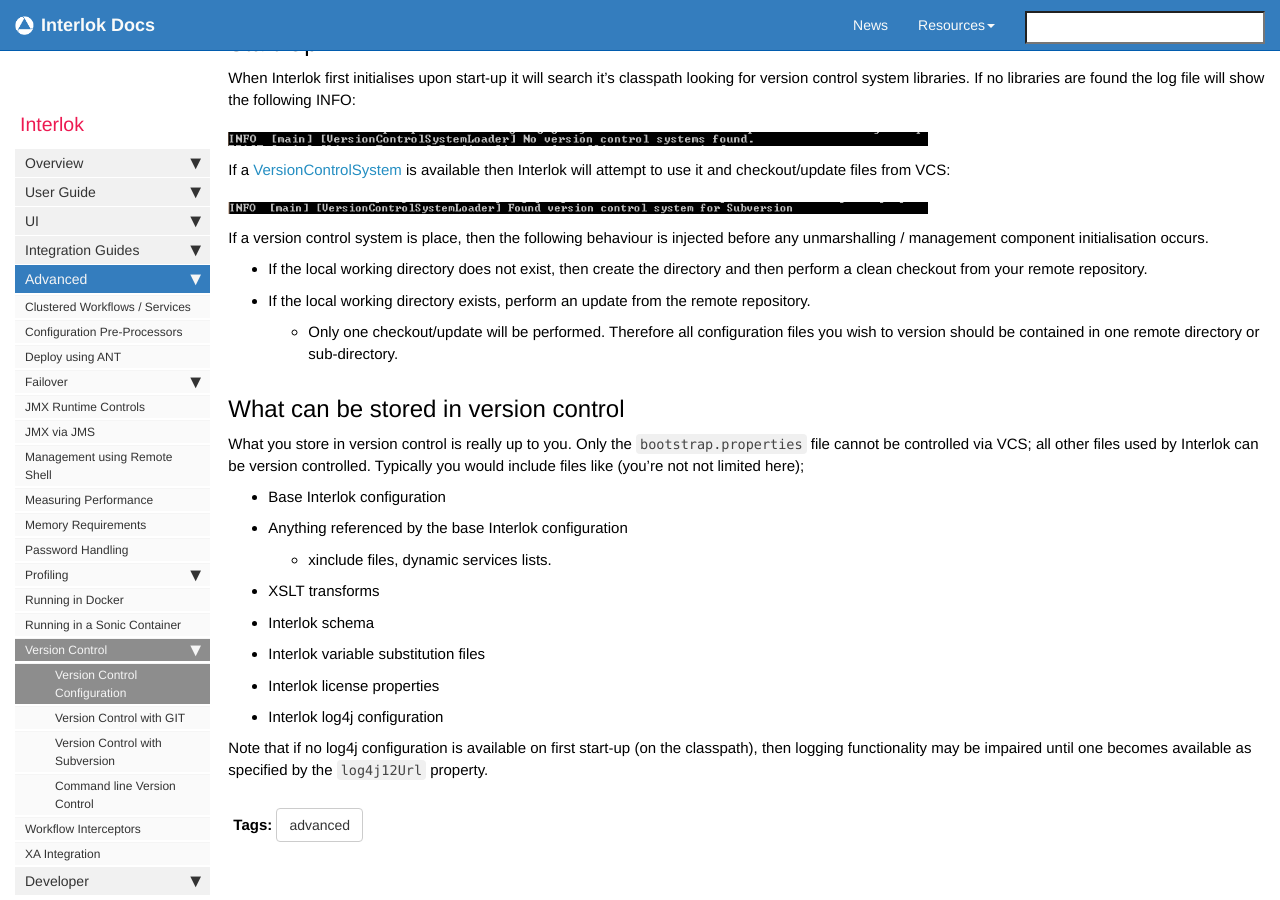
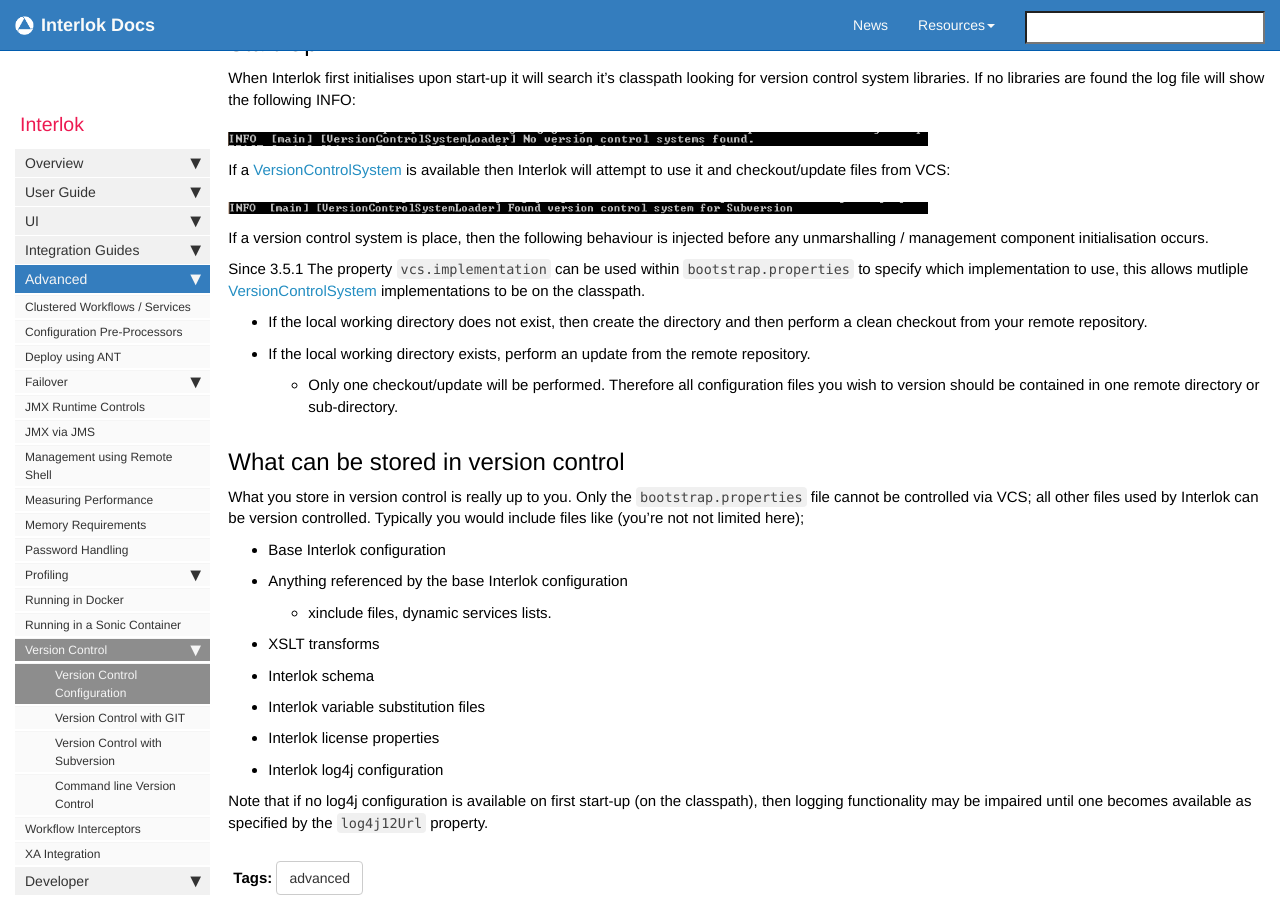
Before and after one commit to adaptris/interlok-docs-legacy, a Jekyll site: the page built from pages/advanced/advanced-version-control.md, in a window 1280 px wide and 900 px high, scrolled down 384 px. Built offline with Jekyll 4.4.1, drawn with Linux system fonts in a browser that asks for light colours; nearby versions of some CDN libraries; comment, search, counter and statistics services are not loaded.

Commit message:
Add documentation inline with INTERLOK-1338

```diff
--- a/pages/advanced/advanced-version-control.md
+++ b/pages/advanced/advanced-version-control.md
@@ -22,6 +22,8 @@
 
 If a version control system is place, then the following behaviour is injected before any unmarshalling / management component initialisation occurs.
 
+Since 3.5.1 The property `vcs.implementation` can be used within `bootstrap.properties` to specify which implementation to use, this allows mutliple [VersionControlSystem][] implementations to be on the classpath.
+
 - If the local working directory does not exist, then create the directory and then perform a clean checkout from your remote repository.
 - If the local working directory exists, perform an update from the remote repository.
     - Only one checkout/update will be performed.  Therefore all configuration files you wish to version should be contained in one remote directory or sub-directory.
```
Also changed, not shown: pages/advanced/advanced-vcs-command-line.md (+2 -0 lines), pages/advanced/advanced-vcs-git.md (+2 -0 lines), pages/advanced/advanced-vcs-svn.md (+2 -0 lines).
